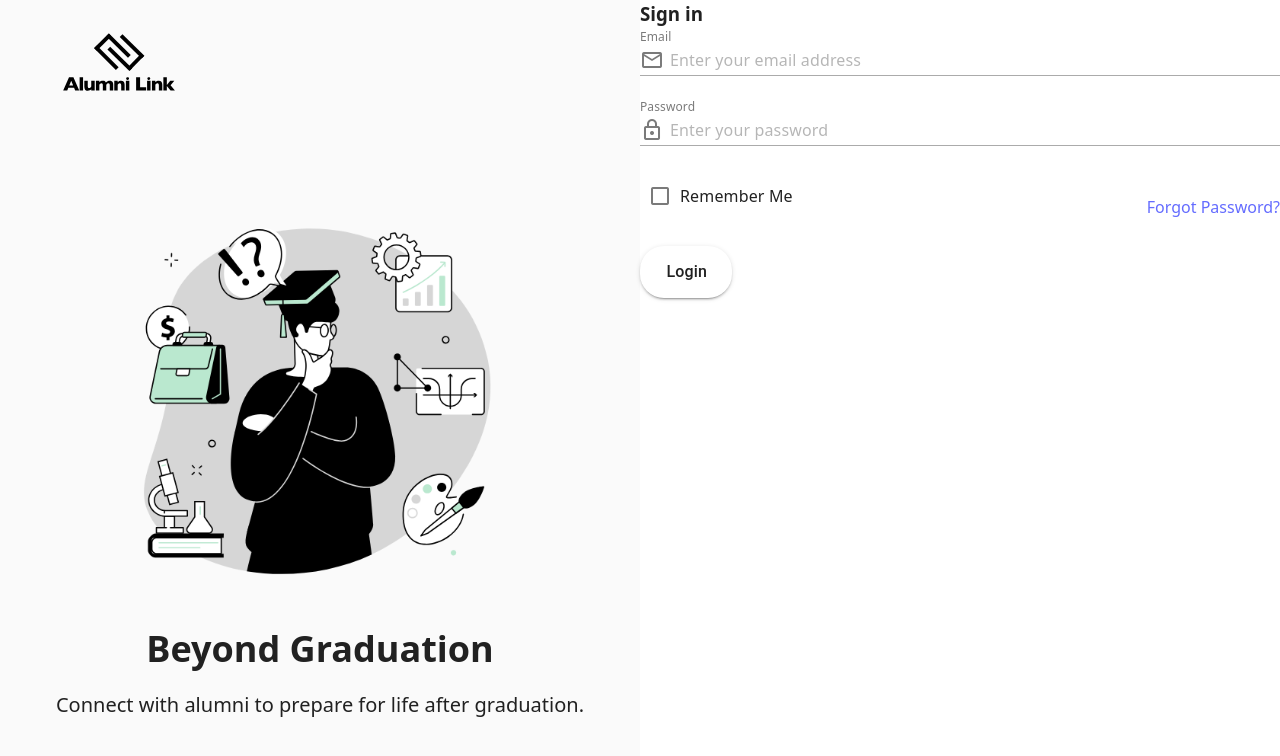
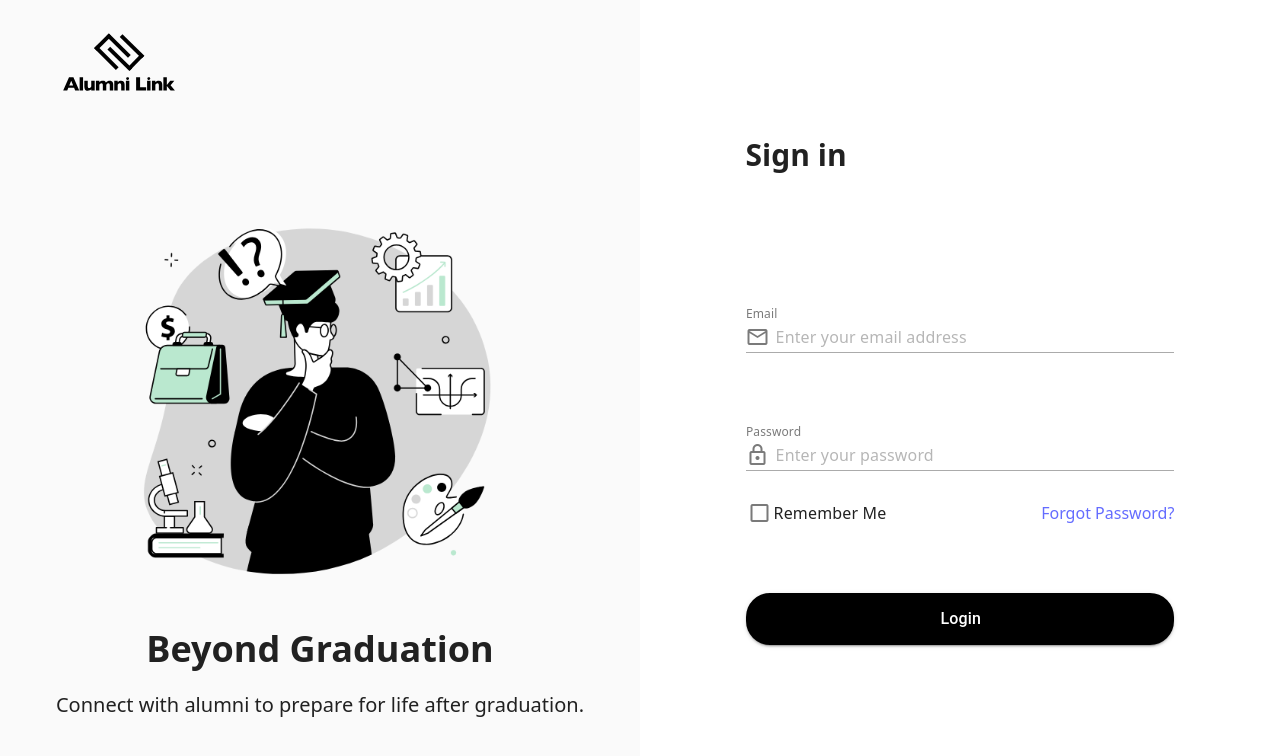
Before and after one commit to brasskneecap/alumni-link, a Vue app in the folder portal/: page / in a window 1280 px wide. Shown: the top 756 px of the page. Built offline with nearby package versions, Linux system fonts and the light colour scheme.

Commit message:
added proper spacing between components

```diff
--- a/portal/src/components/LoginPage/SigninPage.vue
+++ b/portal/src/components/LoginPage/SigninPage.vue
@@ -2,22 +2,22 @@
   <div class="signin-container">
     <h3>Sign in</h3>
     <TextField
-      class="input-field"
+      class="email-field"
       label="Email"
       placeholder="Enter your email address"
       icon="mdi-email-outline"
     />
     <TextField
-      class="input-field"
+      class="password-field"
       label="Password"
       placeholder="Enter your password"
       icon="mdi-lock-outline"
     />
     <div class="signin-functions">
-      <v-checkbox label="Remember Me"></v-checkbox>
+      <v-checkbox label="Remember Me" density="compact" class="signin-checkbox"></v-checkbox>
       <a href="#">Forgot Password?</a>
     </div>
-    <v-btn rounded="xl" size="x-large" class="text-subtitle-1 font-weight-medium">Login</v-btn>
+    <v-btn rounded="xl" size="x-large" class=" login-btn text-subtitle-1 font-weight-medium">Login</v-btn>
   </div>
 </template>
 
@@ -29,17 +29,44 @@ import TextField from '../input-fields/TextField.vue';
 @use '@/variables.scss' as *;
 
 .signin-container {
+  width: 26.8rem;
+  margin: 8.25rem auto;
 
-  // margin: 8rem 13rem 14rem 8rem;
+  h3 {
+    padding-bottom: 8rem;
+    font-size: 1.875rem;
+  }
 
-  .input-field {
+  .email-field, .password-field {
     padding: 0;
+  }
+
+  .password-field {
+    margin-top: 3rem;
   }
 
   .signin-functions {
     display: flex;
     justify-content: space-between;
     align-items: center;
+
+    .signin-checkbox {
+      display: flex;
+      margin: 0;
+      padding: 0;
+    }
+
+    a {
+      padding: 0;
+      margin: 0;
+    }
+  }
+
+  .login-btn {
+    width: 26.8rem;
+    background-color: black;
+    color: white;
+    margin-top: 3.75rem;
   }
 }
 </style>
```
